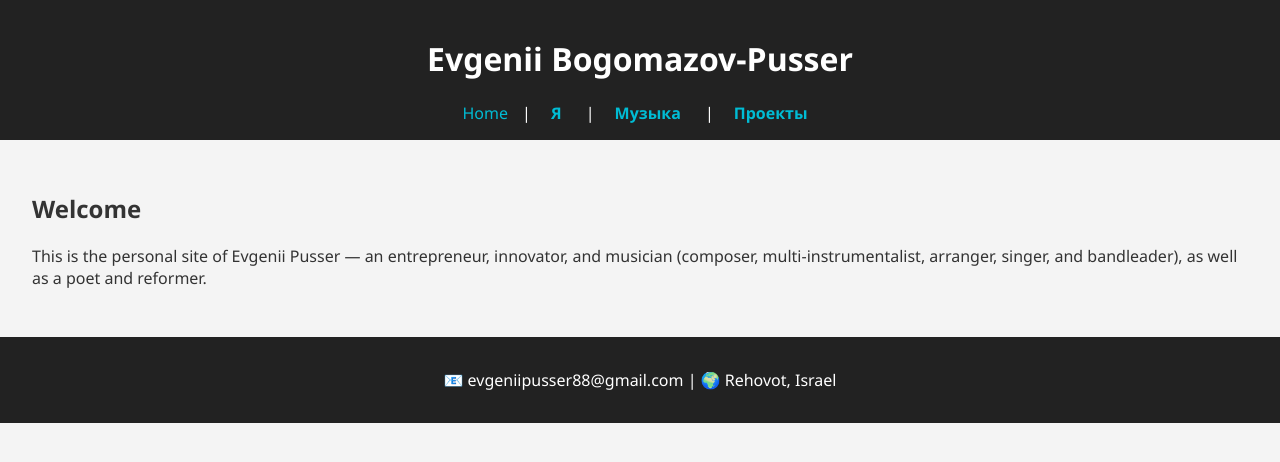
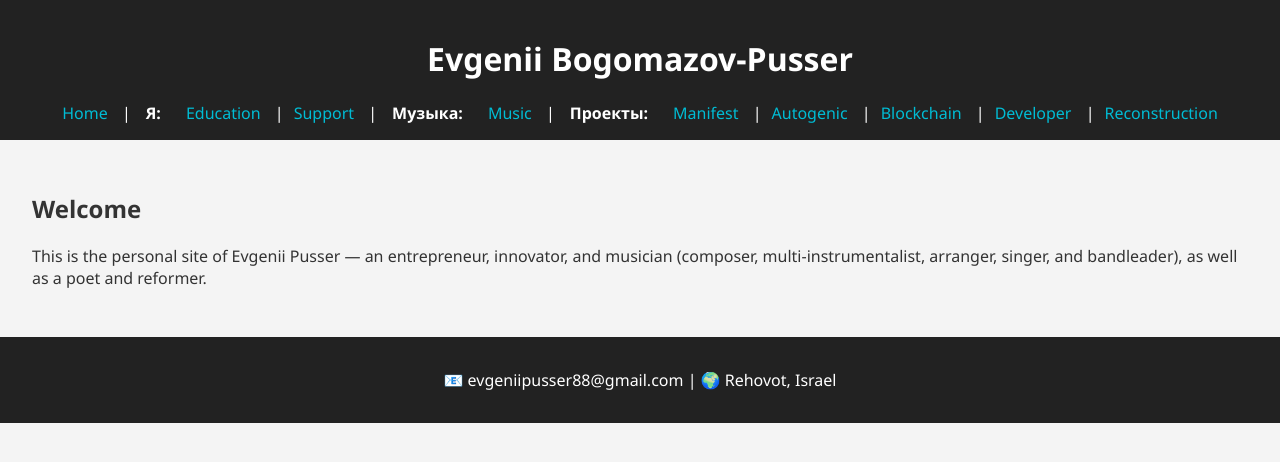
Before and after one commit to EvgeniyPusser/pusser-portfolio, a React (Create React App) app: page / in a window 1280 px wide. Shown: the top 462 px of the page. Built offline with nearby package versions, Linux system fonts and the light colour scheme.

Commit message:
перегруппировали

```diff
--- a/src/components/Header.js
+++ b/src/components/Header.js
@@ -6,29 +6,17 @@ export default function Header() {
       <h1>Evgenii Bogomazov-Pusser</h1>
       <nav>
         <Link to="/">Home</Link> |
-        <div className="nav-section">
-          <span className="section-title">Я</span>
-          <div className="nav-dropdown">
-            <Link to="/about">About</Link>
-            <Link to="/education">Education</Link>
-            <Link to="/manifest">Manifest</Link>
-            <Link to="/autogenic">Autogenic</Link>
-          </div>
-        </div> |
-        <div className="nav-section">
-          <span className="section-title">Музыка</span>
-          <div className="nav-dropdown">
-            <Link to="/support">Support</Link>
-          </div>
-        </div> |
-        <div className="nav-section">
-          <span className="section-title">Проекты</span>
-          <div className="nav-dropdown">
-            <Link to="/developer">Developer</Link>
-            <Link to="/blockchain">Blockchain</Link>
-            <Link to="/reconstruction">Reconstruction</Link>
-          </div>
-        </div>
+        <span className="section-header">Я:</span>
+        <Link to="/education">Education</Link> |
+        <Link to="/support">Support</Link> |
+        <span className="section-header">Музыка:</span>
+        <Link to="/about">Music</Link> |
+        <span className="section-header">Проекты:</span>
+        <Link to="/manifest">Manifest</Link> |
+        <Link to="/autogenic">Autogenic</Link> |
+        <Link to="/blockchain">Blockchain</Link> |
+        <Link to="/developer">Developer</Link> |
+        <Link to="/reconstruction">Reconstruction</Link>
       </nav>
     </header>
   );
--- a/src/styles.css
+++ b/src/styles.css
@@ -26,47 +26,10 @@ nav a {
   text-decoration: none;
 }
 
-/* Navigation sections with dropdowns */
-.nav-section {
-  display: inline-block;
-  position: relative;
-  margin: 0 10px;
-}
-
-.section-title {
-  color: #00bcd4;
-  cursor: pointer;
+.section-header {
+  color: #fff;
   font-weight: bold;
-  padding: 5px 10px;
-}
-
-.nav-dropdown {
-  display: none;
-  position: absolute;
-  top: 100%;
-  left: 0;
-  background: #333;
-  min-width: 150px;
-  box-shadow: 0px 8px 16px rgba(0,0,0,0.2);
-  z-index: 1;
-  border-radius: 5px;
-  padding: 10px 0;
-}
-
-.nav-section:hover .nav-dropdown {
-  display: block;
-}
-
-.nav-dropdown a {
-  display: block;
-  margin: 5px 0;
-  padding: 8px 15px;
-  color: #00bcd4;
-  text-decoration: none;
-}
-
-.nav-dropdown a:hover {
-  background: #444;
+  margin: 0 15px;
 }
 
 main {
```
